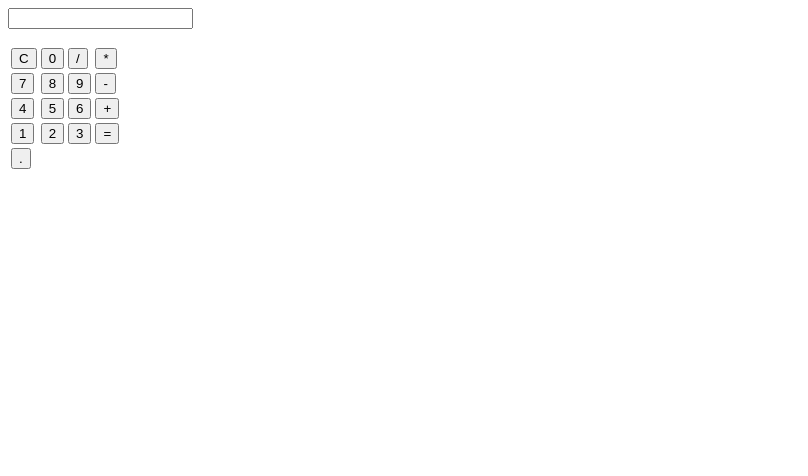
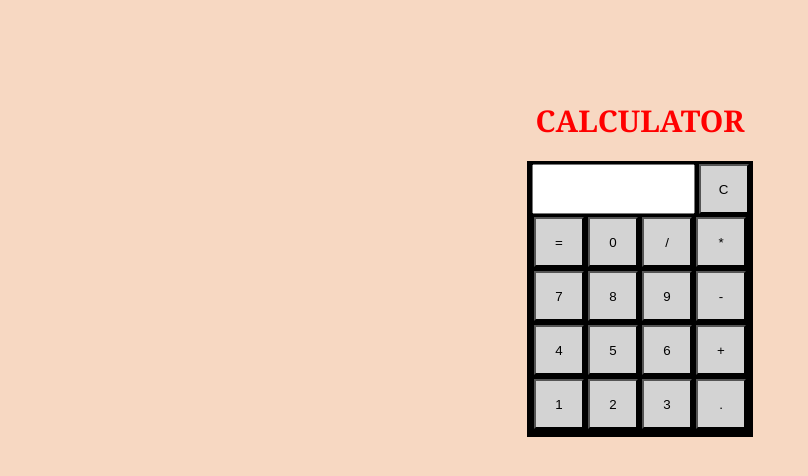
Before and after one commit to dharani277/calculator, a plain HTML site: page index.html in a window 1280 px wide. Shown: the whole page, without its empty margins (0-808 px from the left). Drawn offline with Linux system fonts and the light colour scheme.

Commit message:
Update index.html

```diff
--- a/index.html
+++ b/index.html
@@ -1,68 +1,209 @@
 <html>
   <head>
     <script>
-function insert(num){
-document.form.textview.value=document.form.textview.value+num
-document.form.textview.value1=document.form.textview.value-num
-document.form.textview.value2=document.form.textview.value*num
-document.form.textview.value3=document.form.textview.value/num
+      function insert(num) {
+        document.form.textview.value = document.form.textview.value + num;
+        document.form.textview.value1 = document.form.textview.value - num;
+        document.form.textview.value2 = document.form.textview.value * num;
+        document.form.textview.value3 = document.form.textview.value / num;
       }
-function equal(){
-var add=document.form.textview.value;
-var sub=document.form.textview.value1;
-var mul=document.form.textview.value2;
-var div=document.form.textview.value3;
-if(add){
-document.form.textview.value=eval(add)
-}
-else if(sub){
-document.form.textview.value1=eval(sub)
-}
-else if(mul){
-document.form.textview.value2=eval(mul)
-}
-else if(div){
-document.form.textview.value3=eval(div)
+      function equal() {
+        var add = document.form.textview.value;
+        var sub = document.form.textview.value1;
+        var mul = document.form.textview.value2;
+        var div = document.form.textview.value3;
+        if (add) {
+          document.form.textview.value = eval(add);
+        } else if (sub) {
+          document.form.textview.value1 = eval(sub);
+        } else if (mul) {
+          document.form.textview.value2 = eval(mul);
+        } else if (div) {
+          document.form.textview.value3 = eval(div);
         }
       }
-function clean(){
-document.form.textview.value="";
+      function clean() {
+        document.form.textview.value = "";
       }
     </script>
+    <style>
+      .button {
+        width: 50px;
+        height: 50px;
+        background-color: lightgrey;
+      }
+      .textview {
+        width: 163px;
+        height: 50px;
+      }
+    </style>
   </head>
-<body>
-<div class="main">
+  <body style="background-color: rgb(247, 216, 194);">
+    <center>
+      <h1
+        style="
+          margin-top: 100px;
+          color: red;
+          font-size: 30px;
+          font-weight: bold;
+          font-family: Cambria, Cochin, Georgia, Times, 'Times New Roman', serif;
+        "
+      >
+        CALCULATOR
+      </h1>
+      <div
+        style="
+          width: 220px;
+          height: 270px;
+          border: 3px solid black;
+          background-color: black;
+        "
+      >
         <form name="form">
-<input class="textview" name="textview">
-</form>
+          <input class="textview" name="textview" />
+          <td>
+            <input class="button" type="button" value="C" onclick="clean()" />
+          </td>
           <table>
             <tr>
-<td><input class="button" type="button"value="C" onclick="clean()"></td>
-<td><input class="button" type="button"value="0" onclick="insert(0)"></td>
-<td><input class="button" type="button"value="/" onclick="insert('/')"></td>
-<td><input class="button" type="button"value="*" onclick="insert('*')"></td>
+              <td>
+                <input
+                  class="button"
+                  type="button"
+                  value="="
+                  onclick="equal()"
+                />
+              </td>
+              <td>
+                <input
+                  class="button"
+                  type="button"
+                  value="0"
+                  onclick="insert(0)"
+                />
+              </td>
+              <td>
+                <input
+                  class="button"
+                  type="button"
+                  value="/"
+                  onclick="insert('/')"
+                />
+              </td>
+              <td>
+                <input
+                  class="button"
+                  type="button"
+                  value="*"
+                  onclick="insert('*')"
+                />
+              </td>
             </tr>
             <tr>
-<td><input class="button" type="button"value="7" onclick="insert(7)"></td>
-<td><input class="button" type="button"value="8" onclick="insert(8)"></td>
-<td><input class="button" type="button"value="9" onclick="insert(9)"></td>
-<td><input class="button" type="button"value="-" onclick="insert('-')"></td>
+              <td>
+                <input
+                  class="button"
+                  type="button"
+                  value="7"
+                  onclick="insert(7)"
+                />
+              </td>
+              <td>
+                <input
+                  class="button"
+                  type="button"
+                  value="8"
+                  onclick="insert(8)"
+                />
+              </td>
+              <td>
+                <input
+                  class="button"
+                  type="button"
+                  value="9"
+                  onclick="insert(9)"
+                />
+              </td>
+              <td>
+                <input
+                  class="button"
+                  type="button"
+                  value="-"
+                  onclick="insert('-')"
+                />
+              </td>
             </tr>
             <tr>
-<td><input class="button" type="button"value="4" onclick="insert(4)"></td>
-<td><input class="button" type="button"value="5" onclick="insert(5)"></td>
-<td><input class="button" type="button"value="6" onclick="insert(6)"></td>
-<td><input class="button" type="button"value="+" onclick="insert('+')"></td>
+              <td>
+                <input
+                  class="button"
+                  type="button"
+                  value="4"
+                  onclick="insert(4)"
+                />
+              </td>
+              <td>
+                <input
+                  class="button"
+                  type="button"
+                  value="5"
+                  onclick="insert(5)"
+                />
+              </td>
+              <td>
+                <input
+                  class="button"
+                  type="button"
+                  value="6"
+                  onclick="insert(6)"
+                />
+              </td>
+              <td>
+                <input
+                  class="button"
+                  type="button"
+                  value="+"
+                  onclick="insert('+')"
+                />
+              </td>
             </tr>
             <tr>
-<td><input class="button" type="button"value="1" onclick="insert(1)"></td>
-<td><input class="button" type="button"value="2" onclick="insert(2)"></td>
-<td><input class="button" type="button"value="3" onclick="insert(3)"></td>
-<td><input class="button" type="button"value="=" onclick="equal()"></td>
+              <td>
+                <input
+                  class="button"
+                  type="button"
+                  value="1"
+                  onclick="insert(1)"
+                />
+              </td>
+              <td>
+                <input
+                  class="button"
+                  type="button"
+                  value="2"
+                  onclick="insert(2)"
+                />
+              </td>
+              <td>
+                <input
+                  class="button"
+                  type="button"
+                  value="3"
+                  onclick="insert(3)"
+                />
+              </td>
+              <td>
+                <input
+                  class="button"
+                  type="button"
+                  value="."
+                  onclick="insert('.')"
+                />
+              </td>
             </tr>
-<tr>
-<td><input class="button" type="button"value="." onclick="insert('.')"></td>
-</tr>
+          </table>
+        </form>
       </div>
+    </center>
   </body>
 </html>
```
Lines whose indentation alone changed are shown as unchanged.
